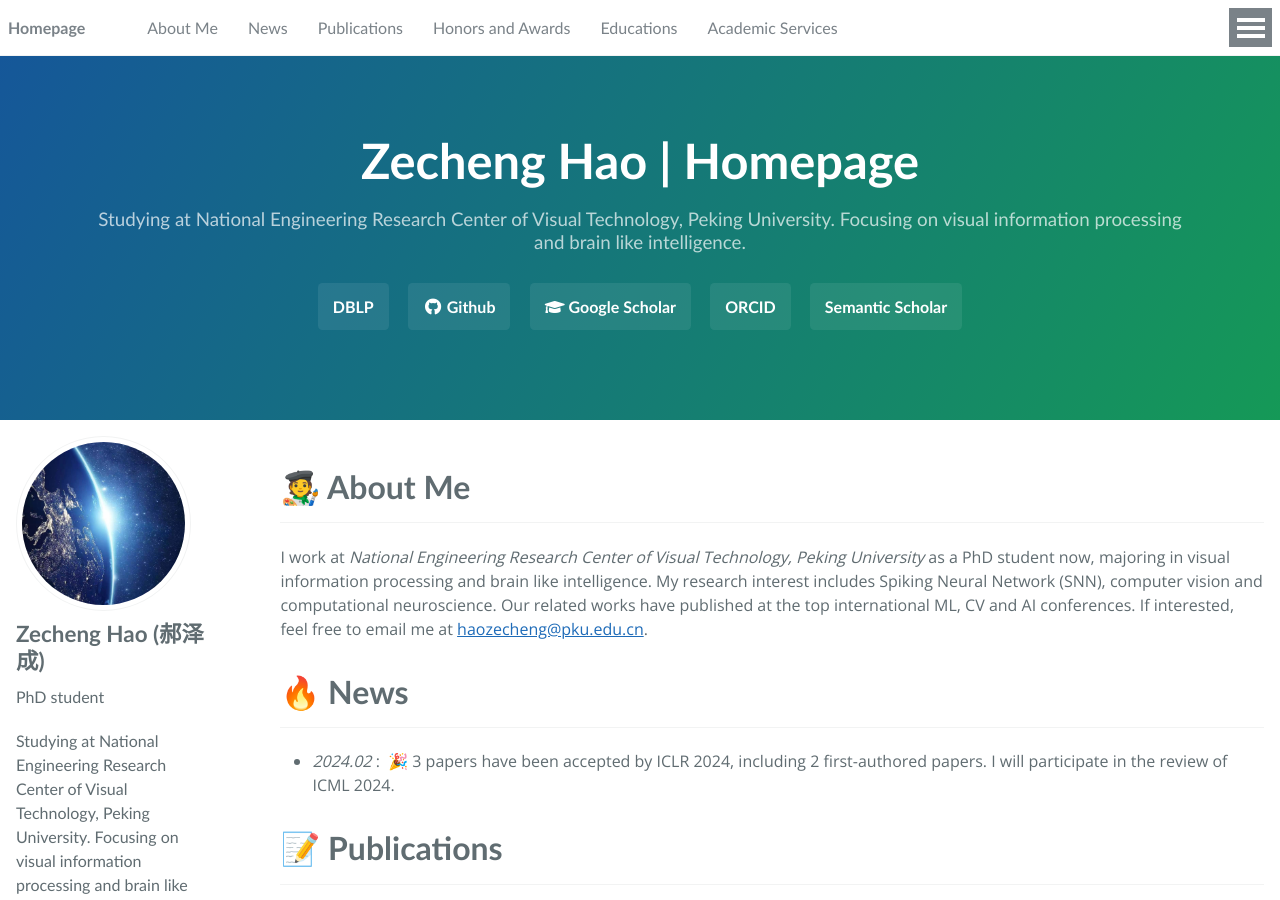
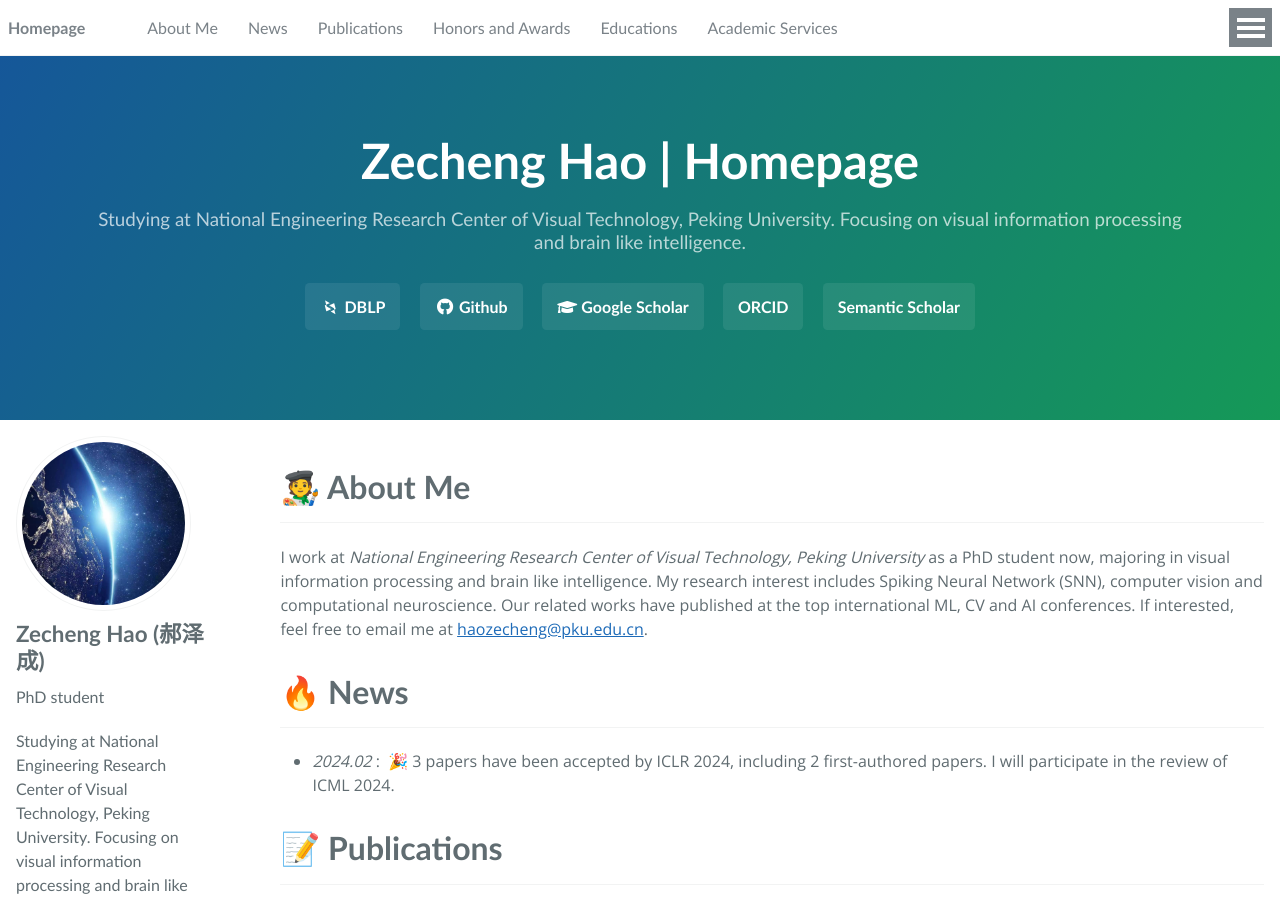
Before and after one commit to hzc1208/hzc1208.github.io, a Jekyll site: the page built from index.md, in a window 1280 px wide and 900 px high. Built offline with Jekyll 4.4.1, drawn with Linux system fonts in a browser that asks for light colours; some web fonts are replaced; our own code applies the rules of GitHub Pages for plain Markdown files.

Commit message:
update personal homepage

```diff
--- a/_includes/head.html
+++ /dev/null
@@ -1,14 +0,0 @@
-<meta charset="utf-8">
-
-<meta name="HandheldFriendly" content="True">
-<meta name="MobileOptimized" content="320">
-<meta name="viewport" content="width=device-width, initial-scale=1.0">
-
-<script>
-  document.documentElement.className = document.documentElement.className.replace(/\bno-js\b/g, '') + ' js ';
-</script>
-
-<meta http-equiv="cleartype" content="on">
-<head>
-  <base target="_blank">
-</head>
--- a/_layouts/default.html
+++ b/_layouts/default.html
@@ -1,14 +1,14 @@
 <!DOCTYPE html>
 <html lang="{{ site.lang | default: "en-US" }}">
 <link rel="stylesheet" href="assets/css/main.css">
+<link rel="stylesheet" href="assets/css/academicons.css"/>
 
   <head>
-     {% include head.html %}
     <meta charset="UTF-8">
     <link rel="preconnect" href="https://fonts.gstatic.com">
     <link rel="preload" href="https://fonts.googleapis.com/css?family=Open+Sans:400,700&display=swap" as="style" type="text/css" crossorigin>
     <link rel="stylesheet" href="{{ '/assets/css/style.css?v=' | append: site.github.build_revision | relative_url }}">
-    <meta name="viewport" content="width=device-width, initial-scale=1">
+    <meta name="viewport" content="width=device-width, initial-scale=1.0, maximum-scale=1.0, minimum-scale=1.0, user-scalable=no">
     <meta name="theme-color" content="#157878">
     <meta name="apple-mobile-web-app-status-bar-style" content="black-translucent">
   </head>
@@ -35,7 +35,7 @@
       <h1 class="project-name">{{ site.title }}</h1>
       <h2 class="project-tagline">{{ site.description }}</h2>
       {% if site.show_downloads %}
-	<a href="{{ site.dblp-url }}" class="btn"> DBLP </a>
+	<a href="{{ site.dblp-url }}" class="btn"><i class="ai ai-dblp ai-fw" aria-hidden="true"></i> DBLP </a>
 	<a href="{{ site.github-url }}" class="btn"><i class="fab fa-fw fa-github" aria-hidden="true"></i> Github </a>
         <a href="{{ site.google-scholar }}" class="btn"><i class="fas fa-fw fa-graduation-cap"></i> Google Scholar </a>
 	<a href="{{ site.orcid-url }}" class="btn"> ORCID </a>
```
